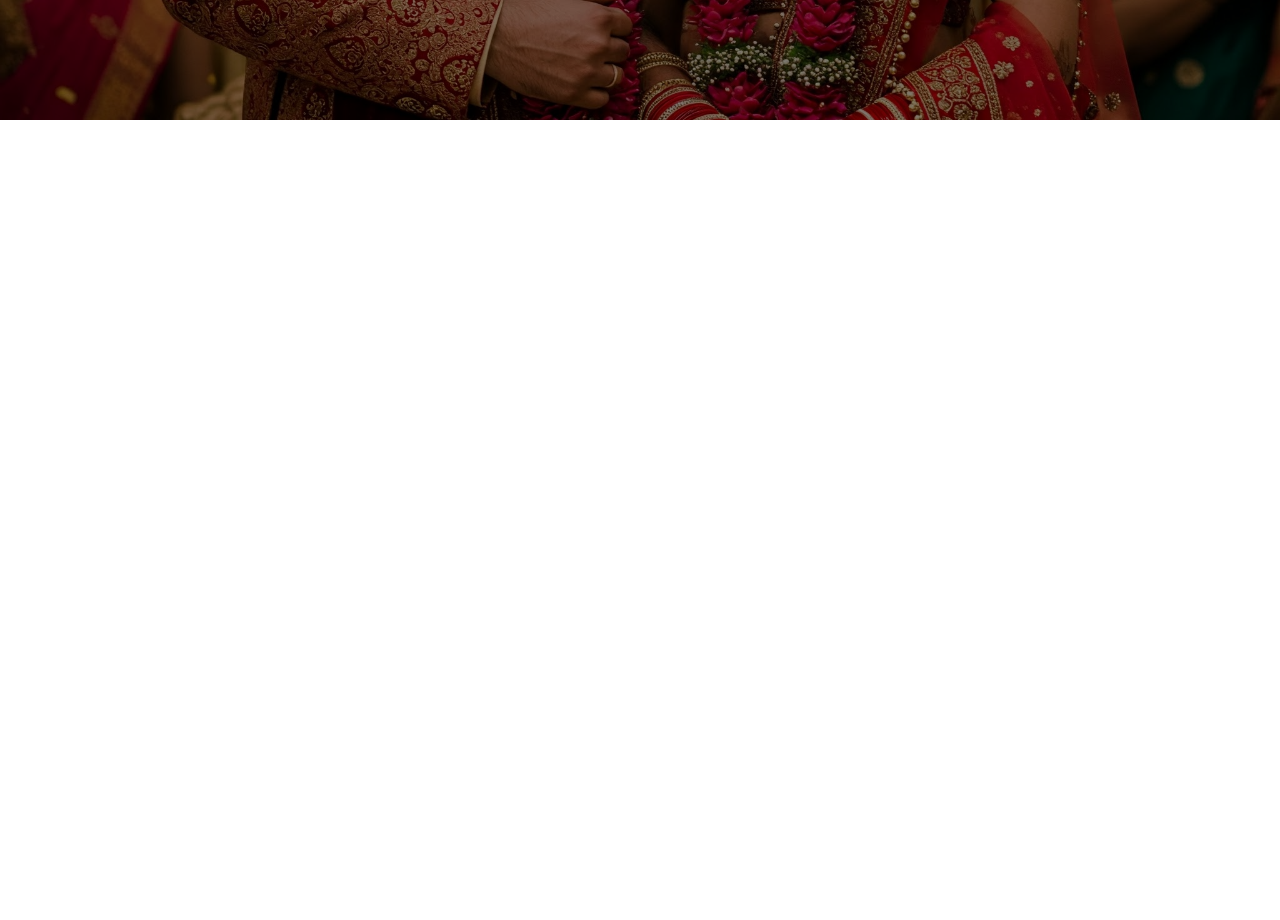
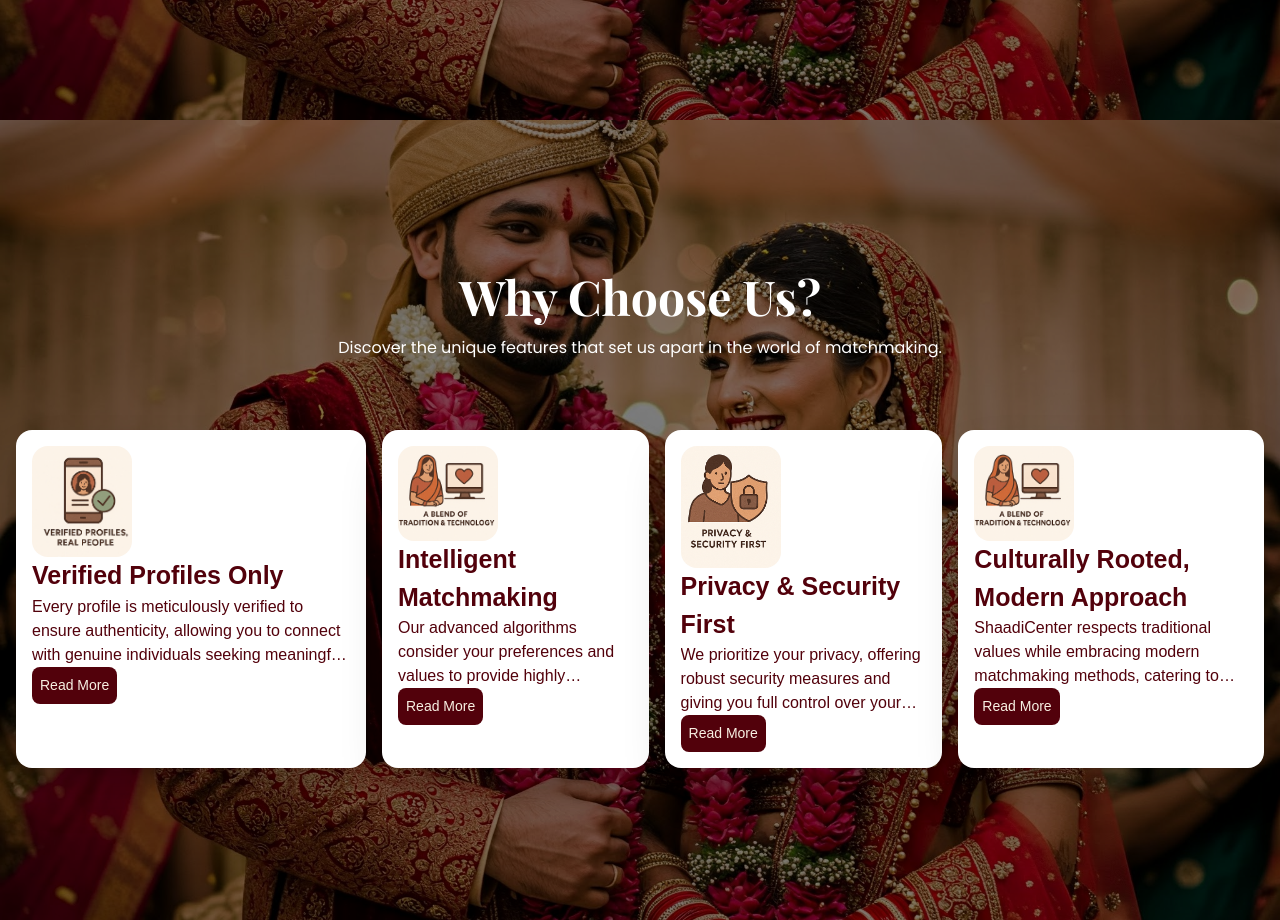
Before and after one commit to puneetsharma004/myshaadi, a Next.js app: page / in a window 1280 px wide. Shown: the part 680-1600 px from the top of the page. Before the commit the page ends 800 px from the top, so only its background shows below. Built offline with nearby package versions, Linux system fonts and the light colour scheme; a web font is replaced by a local one.

Commit message:
2st commit

```diff
--- /dev/null
+++ b/src/app/WhyUs.jsx
@@ -0,0 +1,73 @@
+"use client"
+import Image from 'next/image'
+import React, { useState } from 'react'
+
+let whyData =[
+    {
+        id:1,
+        title:"Verified Profiles Only",
+        desc : "Every profile is meticulously verified to ensure authenticity, allowing you to connect with genuine individuals seeking meaningful relationships. Flaticon +5 IconScout +5 DigitalOcean",
+        img: "s03.png"
+    },
+    {
+        id:2,
+        title:"Intelligent Matchmaking",
+        desc : "Our advanced algorithms consider your preferences and values to provide highly compatible match suggestions.",
+        img: "s04.png"
+    },
+    {
+        id:3,
+        title:"Privacy & Security First",
+        desc : "We prioritize your privacy, offering robust security measures and giving you full control over your personal information.",
+        img: "s05.png"
+    },
+    {
+        id:4,
+        title:"Culturally Rooted, Modern Approach",
+        desc : "ShaadiCenter respects traditional values while embracing modern matchmaking methods, catering to diverse cultural backgrounds.",
+        img: "s06.png"
+    }
+]
+
+export default function WhyUs() {
+
+    let [isExpanded, setIsExpanded] = useState(false)
+
+  return (
+    <>
+        <div className='bg-[url(/assets/s02.jpg)] bg-center bg-cover h-screen'>
+            <div className='bg-black/50 h-full flex flex-col gap-5 items-center justify-center text-white p-4'>
+                <div className='text-center'>
+                    <h1 className='text-2xl lg:text-5xl text-left lg:text-center font-bold font-playfair'>Why Choose Us?</h1>
+                    <p className='mt-4 text-left lg:text-center text-[16px] lg:text-base font-poppins'>
+                    Discover the unique features that set us apart in the world of matchmaking.
+                    </p>
+                </div>
+
+                {/* here comes the cards for why us section */}
+                <div className='mt-[50px]'>
+                    <div>
+                        <div className='flex gap-4'>
+                            {
+                                whyData.map((card, index)=>(
+                                    <div key={card.id} className='bg-white shadow-2xl rounded-2xl p-4 max-w-[350px] transition-all'>
+                                        <div>
+                                            <Image className='rounded-2xl' src={`/assets/${card.img}`} alt='Why Image' width={100} height={100}/>
+                                        </div>
+                                        <div>
+                                            <h2 className='text-theme text-[25px] font-bold'>{card.title}</h2>
+                                            <p className={`text-theme text-[16px] ${isExpanded?"":"line-clamp-3"}`}>{card.desc}</p>
+                                            <button className='text-offWhite bg-theme p-2 text-[14px] rounded-lg' onClick={()=>setIsExpanded(!isExpanded)}>Read More</button>
+                                        </div>
+                                    </div>
+                                ))
+                            }
+                        </div>
+                    </div>
+                </div>
+
+            </div>
+        </div>
+    </>
+  )
+}
--- /dev/null
+++ b/src/app/components/CardWhy.jsx
@@ -0,0 +1,26 @@
+import React from 'react';
+export function CardWhy() {
+  return (
+    <div className="mt-6 w-96">
+      <div color="blue-gray" className="relative h-56">
+        <Image
+          src="https://images.unsplash.com/photo-1540553016722-983e48a2cd10?ixlib=rb-1.2.1&ixid=MnwxMjA3fDB8MHxwaG90by1wYWdlfHx8fGVufDB8fHx8&auto=format&fit=crop&w=800&q=80"
+          alt="card-image"
+        />
+      </div>
+      <div>
+        <h2 variant="h5" color="blue-gray" className="mb-2">
+          UI/UX Review Check
+        </h2>
+        <p>
+          The place is close to Barceloneta Beach and bus stop just 2 min by
+          walk and near to &quot;Naviglio&quot; where you can enjoy the main
+          night life in Barcelona.
+        </p>
+      </div>
+      <div className="pt-0">
+        <button>Read More</button>
+      </div>
+    </div>
+  );
+}
--- a/src/app/globals.css
+++ b/src/app/globals.css
@@ -18,6 +18,18 @@
   font-family: var(--font-poppins);
 }
 
+.text-theme{
+  color: #52010b;
+}
+
+.bg-theme{
+  background-color: #52010b;
+}
+
+.text-offWhite{
+  color: #F8F0E3;
+}
+
 @media (prefers-color-scheme: dark) {
 
 }
--- a/src/app/layout.js
+++ b/src/app/layout.js
@@ -18,8 +18,8 @@ const poppins = Poppins({
 });
 
 export const metadata = {
-  title: "Create Next App",
-  description: "Generated by create next app",
+  title: "My Shaadi",
+  description: "Generated by stupidideaa by simple",
 };
 
 export default function RootLayout({ children }) {
--- a/src/app/page.js
+++ b/src/app/page.js
@@ -1,9 +1,11 @@
 import Image from "next/image";
 import Hero from "./Hero";
+import WhyUs from "./WhyUs";
 export default function Home() {
   return (
    <>
    <Hero/>
+   <WhyUs/>
    </>
   );
 }
```
